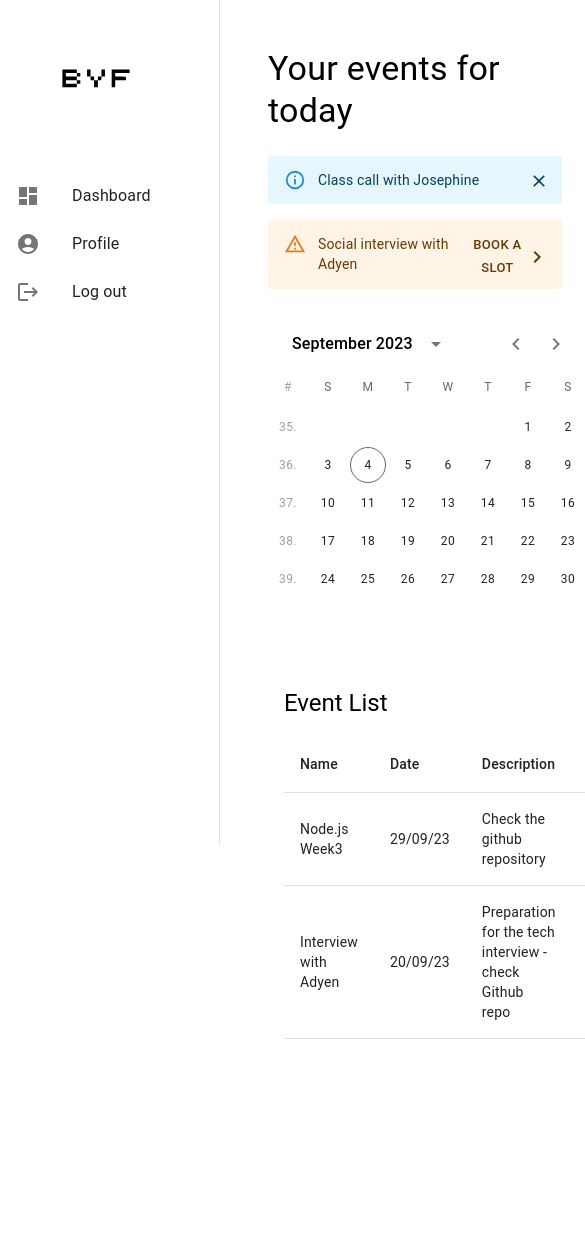
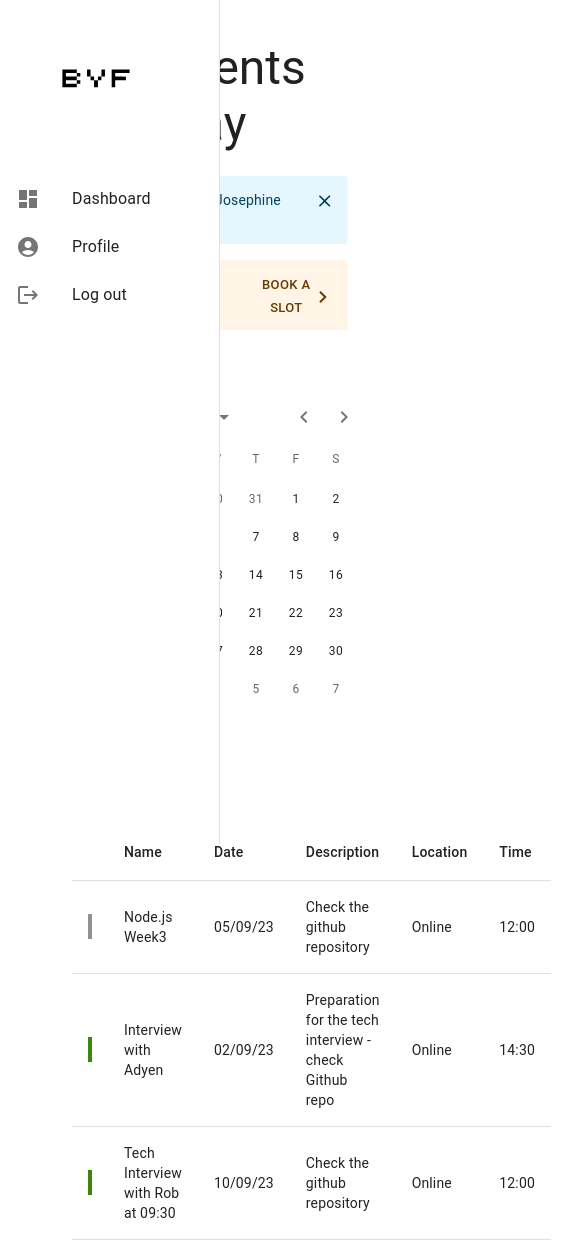
Before and after one commit to nurlanimamali95/BookYourFuture, a React app in the folder client/: page /layout/student in a window 390 px wide. Shown: the top 1256 px of the page, 585 px wide, since content can reach past the window. Before the commit the page ends 1087 px from the top, so only its background shows below. Built offline with nearby package versions, Linux system fonts and the light colour scheme.

Commit message:
Responsivness for studentdashbboard

```diff
--- a/client/src/components/DatePicker/Calendar.js
+++ b/client/src/components/DatePicker/Calendar.js
@@ -3,16 +3,10 @@ import { AdapterDayjs } from "@mui/x-date-pickers/AdapterDayjs";
 import { LocalizationProvider } from "@mui/x-date-pickers/LocalizationProvider";
 import { DateCalendar } from "@mui/x-date-pickers/DateCalendar";
 
-export default function AddWeekNumber() {
+export default function CustomMonthLayout() {
   return (
-    <LocalizationProvider
-      dateAdapter={AdapterDayjs}
-      localeText={{
-        calendarWeekNumberHeaderText: "#",
-        calendarWeekNumberText: (weekNumber) => `${weekNumber}.`,
-      }}
-    >
-      <DateCalendar displayWeekNumber />
+    <LocalizationProvider dateAdapter={AdapterDayjs}>
+      <DateCalendar showDaysOutsideCurrentMonth fixedWeekNumber={6} />
     </LocalizationProvider>
   );
 }
--- a/client/src/components/Drawer.js
+++ /dev/null
@@ -1,57 +0,0 @@
-import React from "react";
-import Box from "@mui/material/Box";
-import Drawer from "@mui/material/Drawer";
-import Toolbar from "@mui/material/Toolbar";
-import List from "@mui/material/List";
-import ListItem from "@mui/material/ListItem";
-import ListItemButton from "@mui/material/ListItemButton";
-import ListItemIcon from "@mui/material/ListItemIcon";
-import ListItemText from "@mui/material/ListItemText";
-import DashboardIcon from "@mui/icons-material/Dashboard";
-import LogoutIcon from "@mui/icons-material/Logout";
-import { Link } from "react-router-dom";
-import AccountCircleIcon from "@mui/icons-material/AccountCircle";
-import logo from "../assets/logo.svg";
-
-const drawerWidth = 220;
-
-const items = [
-  { text: "Dashboard", icon: <DashboardIcon />, link: "/" },
-  { text: "Profile", icon: <AccountCircleIcon />, link: "/" },
-  { text: "Log out", icon: <LogoutIcon />, link: "/user" },
-];
-
-const renderListItem = (item) => (
-  <ListItem key={item.text} disablePadding className="hover-list-item">
-    <ListItemButton component={Link} to={item.link}>
-      <ListItemIcon>{item.icon}</ListItemIcon>
-      <ListItemText primary={item.text} />
-    </ListItemButton>
-  </ListItem>
-);
-
-export default function DashboardDrawer() {
-  return (
-    <Box sx={{ display: "flex" }}>
-      <Drawer
-        sx={{
-          width: drawerWidth,
-          flexShrink: 0,
-          "& .MuiDrawer-paper": {
-            width: drawerWidth,
-            boxSizing: "border-box",
-          },
-        }}
-        variant="permanent"
-        anchor="left"
-      >
-        <Toolbar>
-          <Box>
-            <img src={logo} alt="Logo" style={{ width: "10em" }} />
-          </Box>
-        </Toolbar>
-        <List>{items.map(renderListItem)}</List>
-      </Drawer>
-    </Box>
-  );
-}
--- /dev/null
+++ b/client/src/components/Student/StudentDashboard/Notifications.css
@@ -0,0 +1,17 @@
+.animated-alert {
+  animation: moveAlert 1s ease infinite alternate; /* Customize the animation */
+  transition: background-color 0.3s ease;
+}
+
+@keyframes moveAlert {
+  0% {
+    transform: translateX(0);
+  }
+  100% {
+    transform: translateX(20px); /* Adjust the distance and direction */
+  }
+}
+
+.animated-alert:hover {
+  background-color: rgb(212, 243, 209);
+}
--- a/client/src/components/Notifications.js
+++ b/client/src/components/Student/StudentDashboard/Notifications.js
@@ -3,6 +3,7 @@ import Alert from "@mui/material/Alert";
 import Stack from "@mui/material/Stack";
 import Button from "@mui/material/Button";
 import ChevronRightIcon from "@mui/icons-material/ChevronRight";
+import "./Notifications.css";
 
 export default function Notifications() {
   const [notifications, setNotifications] = useState([]);
@@ -10,7 +11,7 @@ export default function Notifications() {
   useEffect(() => {
     const fetchedNotifications = [
       {
-        message: "Class call with Josephine",
+        message: "Class call with Josephine at 12:00",
         type: "info",
       },
       {
@@ -35,6 +36,7 @@ export default function Notifications() {
       {notifications.map((notification, index) => (
         <Alert
           key={index}
+          className="animated-alert" // Add this class for animation
           onClose={() => {
             if (notification.type === "info") {
               handleAlertClose(index);
--- a/client/src/components/Table.js
+++ b/client/src/components/Student/StudentDashboard/Table.js
@@ -7,34 +7,46 @@ import {
   TableCell,
   Typography,
   Container,
+  Box,
 } from "@mui/material";
 
 const events = [
   {
     name: "Node.js Week3",
-    date: "29/09/23",
+    date: "05/09/23",
     description: "Check the github repository",
     location: "Online",
     time: "12:00",
+    colorCode: "#909090",
   },
   {
     name: "Interview with Adyen",
-    date: "20/09/23",
+    date: "02/09/23",
     description: "Preparation for the tech interview - check Github repo",
     location: "Online",
     time: "14:30",
+    colorCode: "#3D860B",
+  },
+  {
+    name: "Tech Interview with Rob at 09:30",
+    date: "10/09/23",
+    description: "Check the github repository",
+    location: "Online",
+    time: "12:00",
+    colorCode: "#3D860B",
   },
 ];
 
 export default function EventTable() {
   return (
     <Container>
-      <Typography variant="h5" sx={{ marginTop: 2, marginBottom: 2 }}>
-        Event List
+      <Typography variant="h5" sx={{ mt: 2, mb: 4, textAlign: "left" }}>
+        Today Events
       </Typography>
       <Table>
         <TableHead>
           <TableRow>
+            <TableCell></TableCell>
             <TableCell>Name</TableCell>
             <TableCell>Date</TableCell>
             <TableCell>Description</TableCell>
@@ -45,6 +57,15 @@ export default function EventTable() {
         <TableBody>
           {events.map((event, index) => (
             <TableRow key={index}>
+              <TableCell>
+                <Box
+                  sx={{
+                    width: 4,
+                    height: 25,
+                    bgcolor: event.colorCode,
+                  }}
+                />
+              </TableCell>
               <TableCell>{event.name}</TableCell>
               <TableCell>{event.date}</TableCell>
               <TableCell>{event.description}</TableCell>
--- a/client/src/pages/Students/StudentsDashboard.js
+++ b/client/src/pages/Students/StudentsDashboard.js
@@ -1,21 +1,28 @@
 import React from "react";
 import Calendar from "../../components/DatePicker/Calendar";
-import Notifications from "../../components/Notifications";
-import Drawer from "../../components/Drawer";
+import Notifications from "../../components/Student/StudentDashboard/Notifications";
 import Box from "@mui/material/Box";
-import { Typography } from "@mui/material";
-import EventTable from "../../components/Table";
+import { CssBaseline, Typography, Container } from "@mui/material";
+import EventTable from "../../components/Student/StudentDashboard/Table";
 import Grid from "@mui/material/Grid";
 
 export default function StudentDashboard() {
   return (
+    <Container>
       <Box sx={{ flexGrow: 1, display: "flex" }}>
-      <Drawer />
-      <Box sx={{ width: "100%" }}>
+        <CssBaseline />
+        <Box
+          sx={{
+            width: "100%",
+            display: "flex",
+            alignContent: "center",
+            justifyContent: "center",
+          }}
+        >
           <Grid container spacing={3}>
-          <Grid item xs={12}>
+            <Grid item xs={12} sm={12} md={12} lg={12}>
               <Typography
-              variant="h4"
+                variant="h3"
                 sx={{
                   display: "flex",
                   alignItems: "center",
@@ -25,17 +32,18 @@ export default function StudentDashboard() {
                 Your events for today
               </Typography>
             </Grid>
-          <Grid item xs={12}>
+            <Grid item xs={12} sm={12} md={12} lg={12}>
               <Notifications />
             </Grid>
-          <Grid item xs={12} sm={4}>
+            <Grid item mt="2em" xs={12} sm={12} md={4} lg={5}>
               <Calendar />
             </Grid>
-          <Grid item xs={12} sm={8}>
+            <Grid item xs={12} sm={12} md={8} lg={7}>
               <EventTable />
             </Grid>
           </Grid>
         </Box>
       </Box>
+    </Container>
   );
 }
```
Also changed, not shown: client/src/components/Nav.testid.js (deleted, +0 -8 lines). Lines whose indentation alone changed are shown as unchanged.
